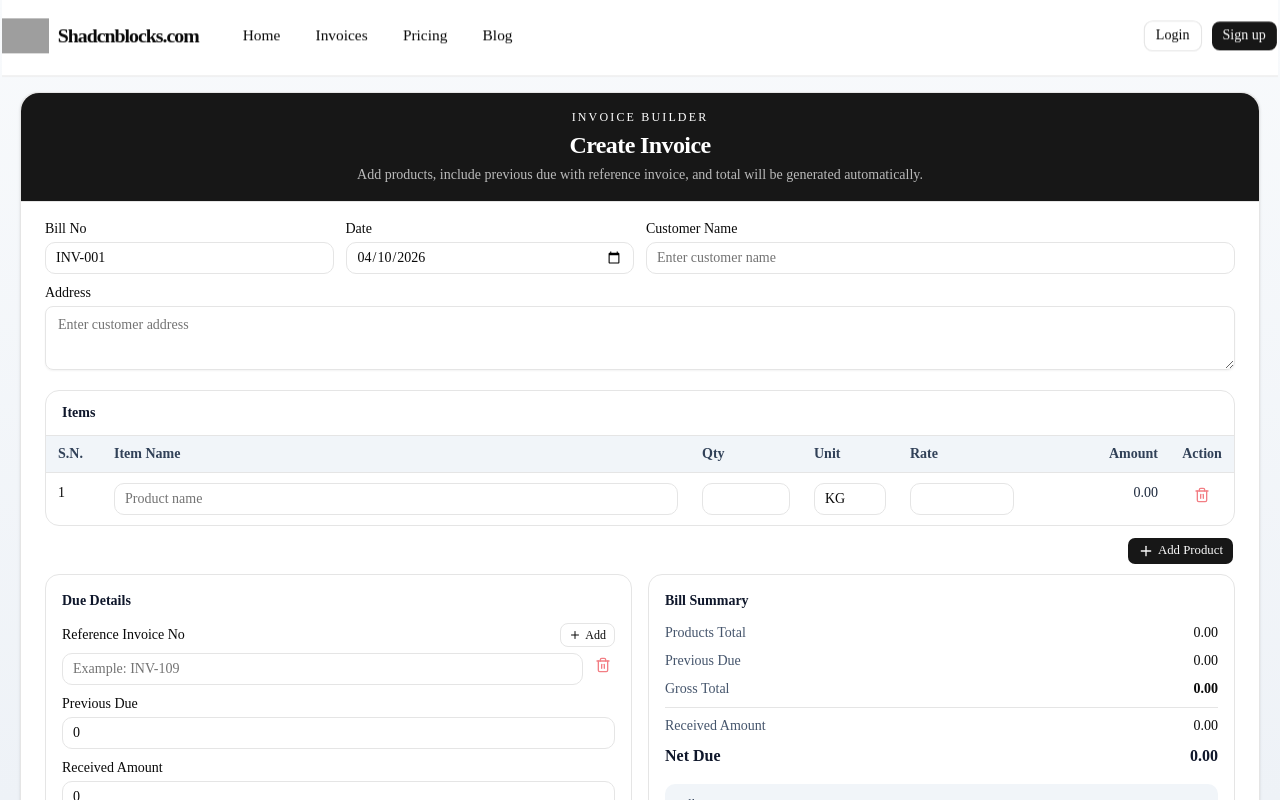
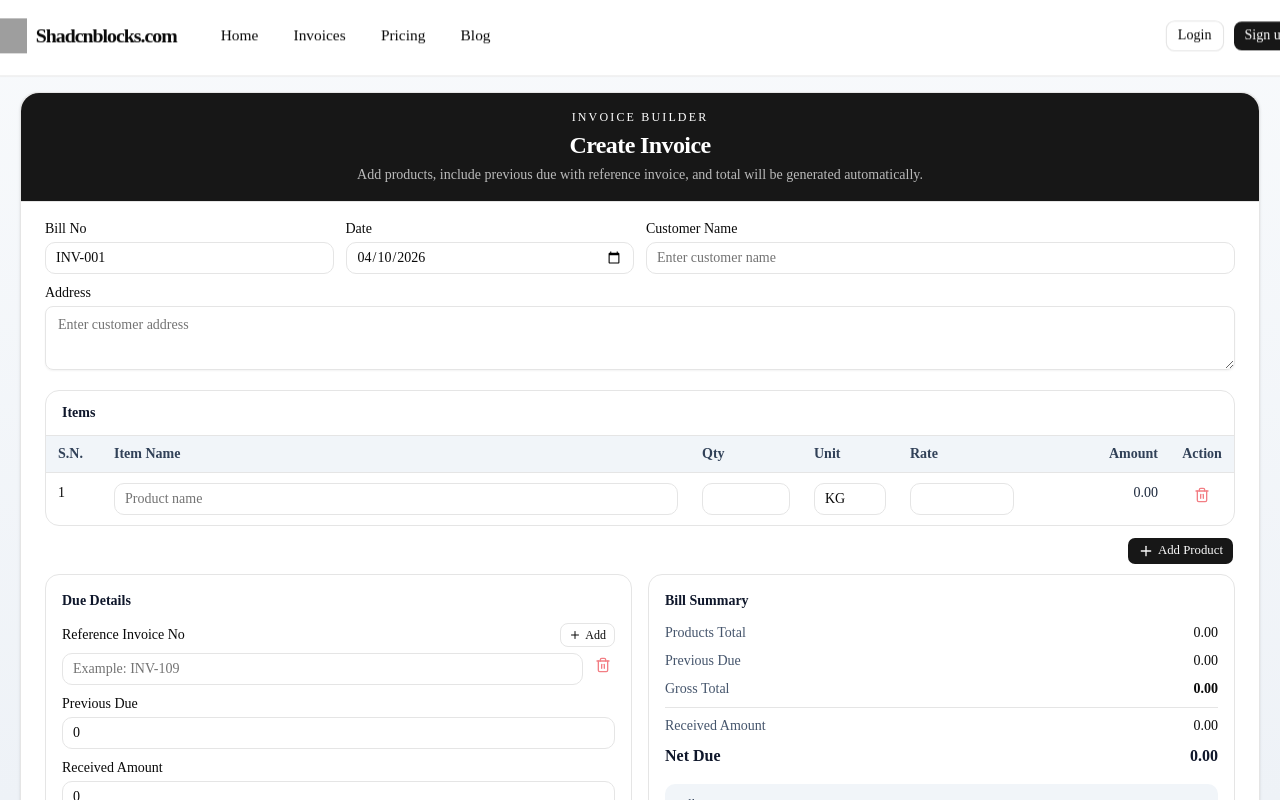
Before and after one commit to Shawon-Reza/sakib_frontend, a Next.js app: page /create-invoice in a window 1280 px wide. Shown: the top 800 px of the page. Built offline with nearby package versions, Linux system fonts and the light colour scheme; grey boxes are pictures that could not be loaded.

Commit message:
Update ui : invoice

```diff
--- a/src/components/navbar1.tsx
+++ b/src/components/navbar1.tsx
@@ -88,7 +88,7 @@ const Navbar1 = ({
   className,
 }: Navbar1Props) => {
   return (
-    <section className={cn("py-4 mx-15", className)}>
+    <section className={cn("py-4 px-10", className)}>
       <div className="container mx-auto">
         {/* Desktop Menu */}
         <nav className="hidden items-center justify-between lg:flex w-full mx-auto">
```
